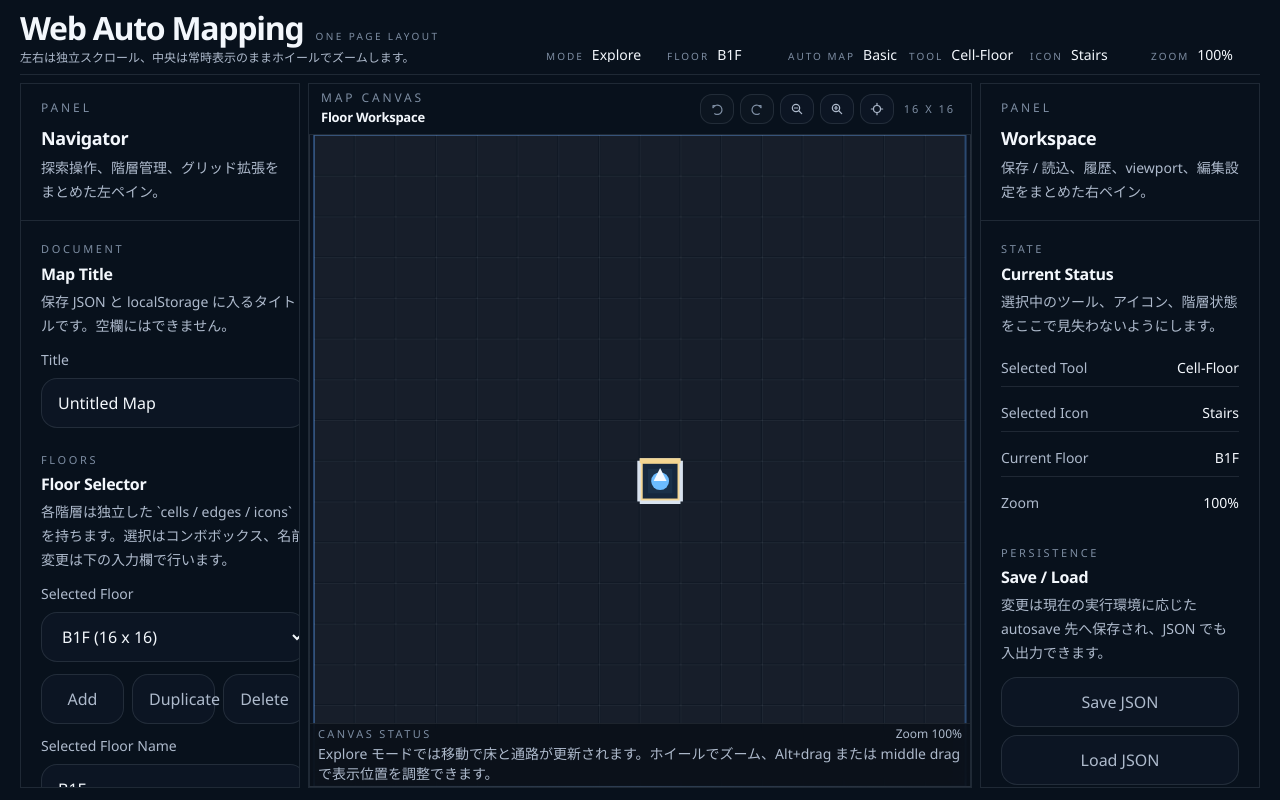
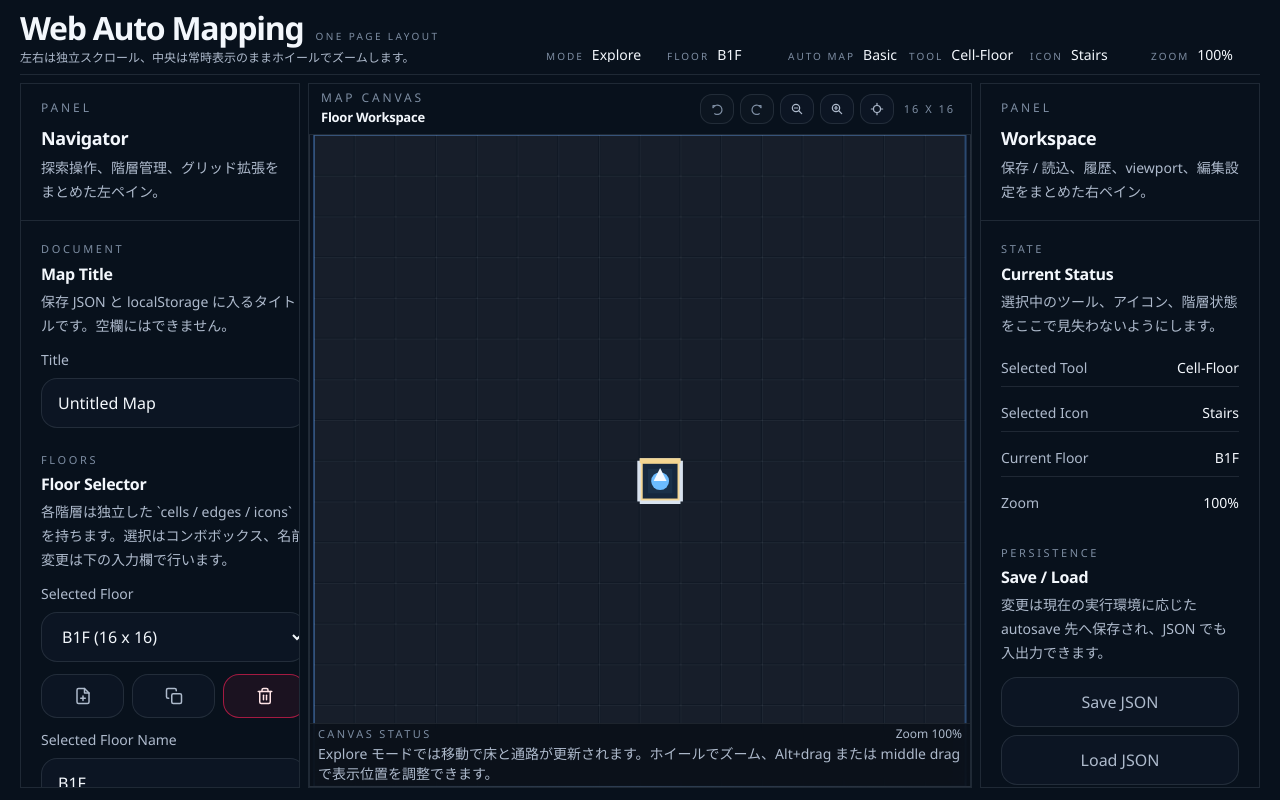
Before and after one commit to hinatayuusuke/Web-Auto-Mapping, a React (Vite) app: page / in a window 1280 px wide. Built offline with nearby package versions, Linux system fonts and the light colour scheme.

Commit message:
`Doc/svg-icon.md` を参照し、`Add / Duplicate / Delete` を SVG アイコンボタンへ変更した

```diff
--- /dev/null
+++ b/Doc/svg-icon.md
@@ -0,0 +1,21 @@
+新規追加
+<svg xmlns="http://www.w3.org/2000/svg" width="24" height="24" viewBox="0 0 24 24" fill="none" stroke="currentColor" stroke-width="2" stroke-linecap="round" stroke-linejoin="round">
+  <path d="M14 2H6a2 2 0 0 0-2 2v16a2 2 0 0 0 2 2h12a2 2 0 0 0 2-2V8z"></path>
+  <polyline points="14 2 14 8 20 8"></polyline>
+  <line x1="12" y1="18" x2="12" y2="12"></line>
+  <line x1="9" y1="15" x2="15" y2="15"></line>
+</svg>
+
+複製
+<svg xmlns="http://www.w3.org/2000/svg" width="24" height="24" viewBox="0 0 24 24" fill="none" stroke="currentColor" stroke-width="2" stroke-linecap="round" stroke-linejoin="round">
+  <rect x="9" y="9" width="13" height="13" rx="2" ry="2"></rect>
+  <path d="M5 15H4a2 2 0 0 1-2-2V4a2 2 0 0 1 2-2h9a2 2 0 0 1 2 2v1"></path>
+</svg>
+
+削除
+<svg xmlns="http://www.w3.org/2000/svg" width="24" height="24" viewBox="0 0 24 24" fill="none" stroke="#EF4444" stroke-width="2" stroke-linecap="round" stroke-linejoin="round">
+  <polyline points="3 6 5 6 21 6"></polyline>
+  <path d="M19 6v14a2 2 0 0 1-2 2H7a2 2 0 0 1-2-2V6m3 0V4a2 2 0 0 1 2-2h4a2 2 0 0 1 2 2v2"></path>
+  <line x1="10" y1="11" x2="10" y2="17"></line>
+  <line x1="14" y1="11" x2="14" y2="17"></line>
+</svg>
--- a/src/App.tsx
+++ b/src/App.tsx
@@ -405,12 +405,18 @@ function App() {
           </select>
         </label>
         <div className="grid grid-cols-3 gap-2">
-          <ShortcutButton label="Add" onClick={addFloor} />
-          <ShortcutButton label="Duplicate" onClick={duplicateSelectedFloor} />
-          <ShortcutButton
-            label="Delete"
+          <IconButton label="Add floor" icon={<AddFileIcon />} onClick={addFloor} />
+          <IconButton
+            label="Duplicate floor"
+            icon={<DuplicateIcon />}
+            onClick={duplicateSelectedFloor}
+          />
+          <IconButton
+            label="Delete floor"
+            icon={<DeleteIcon />}
             onClick={() => selectedFloor && removeFloor(selectedFloor.id)}
             disabled={!selectedFloor}
+            tone="danger"
           />
         </div>
         {selectedFloor ? (
@@ -1173,6 +1179,110 @@ function ResetViewIcon() {
   );
 }
 
+function AddFileIcon() {
+  return (
+    <svg viewBox="0 0 24 24" fill="none" className="size-full" aria-hidden="true">
+      <path
+        d="M14 2H6a2 2 0 0 0-2 2v16a2 2 0 0 0 2 2h12a2 2 0 0 0 2-2V8z"
+        stroke="currentColor"
+        strokeWidth="2"
+        strokeLinecap="round"
+        strokeLinejoin="round"
+      />
+      <polyline
+        points="14 2 14 8 20 8"
+        stroke="currentColor"
+        strokeWidth="2"
+        strokeLinecap="round"
+        strokeLinejoin="round"
+      />
+      <line
+        x1="12"
+        y1="18"
+        x2="12"
+        y2="12"
+        stroke="currentColor"
+        strokeWidth="2"
+        strokeLinecap="round"
+      />
+      <line
+        x1="9"
+        y1="15"
+        x2="15"
+        y2="15"
+        stroke="currentColor"
+        strokeWidth="2"
+        strokeLinecap="round"
+      />
+    </svg>
+  );
+}
+
+function DuplicateIcon() {
+  return (
+    <svg viewBox="0 0 24 24" fill="none" className="size-full" aria-hidden="true">
+      <rect
+        x="9"
+        y="9"
+        width="13"
+        height="13"
+        rx="2"
+        ry="2"
+        stroke="currentColor"
+        strokeWidth="2"
+        strokeLinecap="round"
+        strokeLinejoin="round"
+      />
+      <path
+        d="M5 15H4a2 2 0 0 1-2-2V4a2 2 0 0 1 2-2h9a2 2 0 0 1 2 2v1"
+        stroke="currentColor"
+        strokeWidth="2"
+        strokeLinecap="round"
+        strokeLinejoin="round"
+      />
+    </svg>
+  );
+}
+
+function DeleteIcon() {
+  return (
+    <svg viewBox="0 0 24 24" fill="none" className="size-full" aria-hidden="true">
+      <polyline
+        points="3 6 5 6 21 6"
+        stroke="currentColor"
+        strokeWidth="2"
+        strokeLinecap="round"
+        strokeLinejoin="round"
+      />
+      <path
+        d="M19 6v14a2 2 0 0 1-2 2H7a2 2 0 0 1-2-2V6m3 0V4a2 2 0 0 1 2-2h4a2 2 0 0 1 2 2v2"
+        stroke="currentColor"
+        strokeWidth="2"
+        strokeLinecap="round"
+        strokeLinejoin="round"
+      />
+      <line
+        x1="10"
+        y1="11"
+        x2="10"
+        y2="17"
+        stroke="currentColor"
+        strokeWidth="2"
+        strokeLinecap="round"
+      />
+      <line
+        x1="14"
+        y1="11"
+        x2="14"
+        y2="17"
+        stroke="currentColor"
+        strokeWidth="2"
+        strokeLinecap="round"
+      />
+    </svg>
+  );
+}
+
 function getRelativeControlActionFromKeyboardEvent(
   event: KeyboardEvent,
 ): RelativeControlAction | null {
```
Also changed, not shown: .agent/changes.md.
